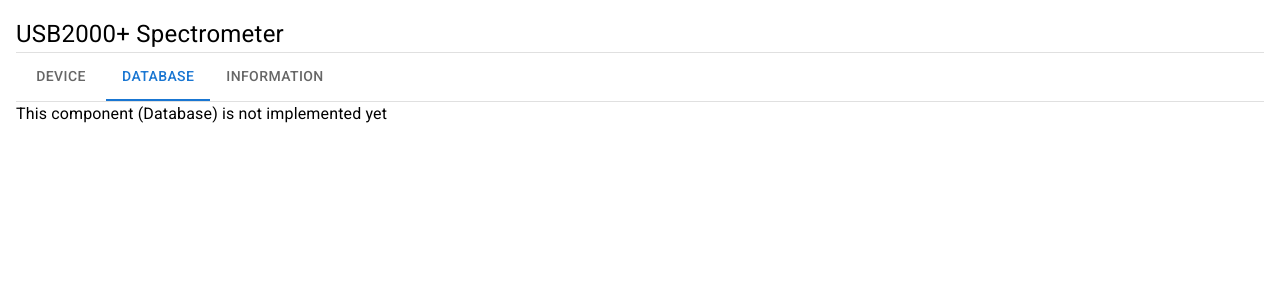
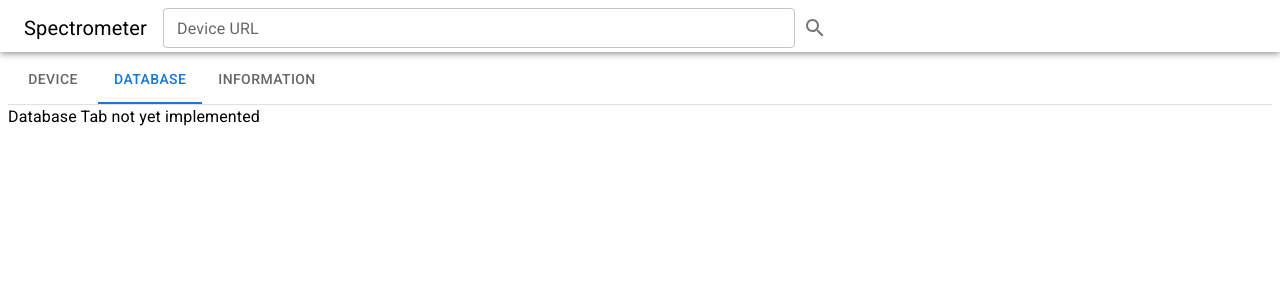
Before and after one commit to VigneshVSV/hololinked-spectrometer-gui, a React (Create React App) app: page / in a window 1280 px wide. Both pictures are taken after a click on the tab "DATABASE". Shown: the top 300 px of the page. Built offline with nearby package versions, Linux system fonts and the light colour scheme.

Commit message:
backend logic under development, reached connect button, thinking...

```diff
--- a/src/App.tsx
+++ b/src/App.tsx
@@ -5,27 +5,79 @@
 import '@fontsource/roboto/500.css';
 import '@fontsource/roboto/700.css';
 
-import { Box, Button, Divider, Link, Tabs, Typography, Tab} from "@mui/material";
-import { useCallback, useState, ReactNode } from 'react';
+import { Box, Button, Divider, Link, Tabs, Typography, Tab, AppBar, Toolbar, TextField, IconButton} from "@mui/material";
+import { useCallback, useState, createContext } from 'react';
+import SearchIcon from '@mui/icons-material/Search';
 import { TabPanel } from './helpers/components';
 import { Device } from './core/device';
+import axios from 'axios';
+
+
+export const DeviceContext = createContext<any | { URL : string, info : any}>(null)
 
 
 function App() {
 
+    const [device, setDevice] = useState({
+        URL : '',
+        info : {}
+    })
+
     return (
-        <Box sx={{ p : 2 }}>
-            <Typography fontSize={24}>
-                USB2000+ Spectrometer
-            </Typography>
-            <Divider></Divider>
-            <Functionalities />
-        </Box>
+        <DeviceContext.Provider value={device}>
+            <DeviceSearchBar setDevice={setDevice} />
+            <Toolbar variant="dense" />
+            <Functionalities
+                borderPadding={1}
+                tabPadding={1}
+            />
+        </DeviceContext.Provider>
+
     );
 }
 
 
-const Functionalities = () => {
+const DeviceSearchBar = ({ setDevice } : any) => {
+
+    const [deviceSearchText, setDeviceSearchText] = useState<string>('')
+
+    const loadDevice = async() => {
+        const response = await axios.get(`${deviceSearchText}/resources/gui`)
+        if(response.status === 200)
+            setDevice({
+                URL : deviceSearchText,
+                info : response.data.returnValue,
+                state : response.data.state
+            })
+    }
+
+    return(
+        <AppBar color="inherit" sx={{ pt : 0.5 }}>
+            <Toolbar variant="dense">
+                <Typography fontSize={20}>
+                    Spectrometer
+                </Typography>
+                <Box sx={{pl : 2, display : 'flex', flexGrow : 0.5}}>
+                    <TextField
+                        size="small"
+                        label="Device URL"
+                        sx={{ display : 'flex', flexGrow : 1 }}
+                        onChange={(event) => setDeviceSearchText(event.target.value)}
+                    />
+                </Box>
+                <IconButton onClick={loadDevice}>
+                    <SearchIcon />
+                </IconButton>
+            </Toolbar>
+        </AppBar>
+    )
+}
+
+
+const Functionalities = ({ borderPadding, tabPadding } : {
+    borderPadding : number,
+    tabPadding : number
+}) => {
 
     const GUIOptions = ['Device', 'Database', 'Information']
     const [currentTab, setCurrentTab] = useState(0)
@@ -35,7 +87,7 @@
     }, [])
 
     return (
-        <>
+        <Box sx={{ p : borderPadding, pt : tabPadding }}>
             <Tabs
                 id="remote-object-fields-tab"
                 variant="scrollable"
@@ -48,7 +100,7 @@
                         key={"remote-object-fields-tab-" + name}
                         id={"remote-object-fields-tab-" + name}
                         label={name}
-                        sx={{maxWidth : 150 }}
+                        sx={{ maxWidth : 150 }}
                     />
                 )}
             </Tabs>
@@ -60,19 +112,21 @@
                         index={index}
                         value={currentTab}
                     >
-                        {TabOptions[name as string]}
+                        <TabOptions option={name} />
                     </TabPanel>
                 )})
             }
-        </>
+        </Box>
     )
 }
 
 
-const TabOptions : { [key : string] : ReactNode } = {
-    'Device' : <Device />,
-    'Database' : <Typography>This component (Database) is not implemented yet</Typography>,
-    'Information' : <Typography>This component (Information) is not implemented yet</Typography>
+const TabOptions = ({ option } : { option : string }) => {
+
+    switch(option) {
+        case 'Database' : return <Typography>Database Tab not yet implemented</Typography>
+        default : return <Device />
+    }
 }
 
 export default App;
--- a/src/core/device.tsx
+++ b/src/core/device.tsx
@@ -1,11 +1,13 @@
 import "/node_modules/react-grid-layout/css/styles.css";
 import "/node_modules/react-resizable/css/styles.css";
-import { useCallback, useState } from 'react';
+import { useCallback, useContext, useState } from 'react';
 import GridLayout from 'react-grid-layout';
 import Plot from 'react-plotly.js';
 import { Box, Button, Stack, ButtonGroup, Typography, Divider, FormControl, RadioGroup,
      FormControlLabel, Radio, TextField, Checkbox, IconButton } from '@mui/material';
 import FileUploadIcon from '@mui/icons-material/FileUpload';
+import { DeviceContext } from "../App";
+import axios from "axios";
 
 
 
@@ -49,9 +51,29 @@
 const ConnectionButton = () => {
 
     const [text, setText] = useState<string>('Connect')
+    const device = useContext<{ URL : string, info : any}>(DeviceContext)
+
+    const toggleDeviceConnection = async() => {
+        let newButtonText = 'Connect'
+        await axios({
+            url : '/connect',
+            baseURL : device.URL,
+            method : 'post',
+        }).then((response) => {
+            if (response.status === 200)
+                newButtonText = 'Disconnect'
+            setText(newButtonText)
+        }).catch((error : any) => {
+            console.log(error)
+        })
+    }
 
     return (
-        <Button variant='contained' size='large'>
+        <Button
+            variant='contained'
+            size='large'
+            onClick={toggleDeviceConnection}
+        >
             {text}
         </Button>
     )
```
